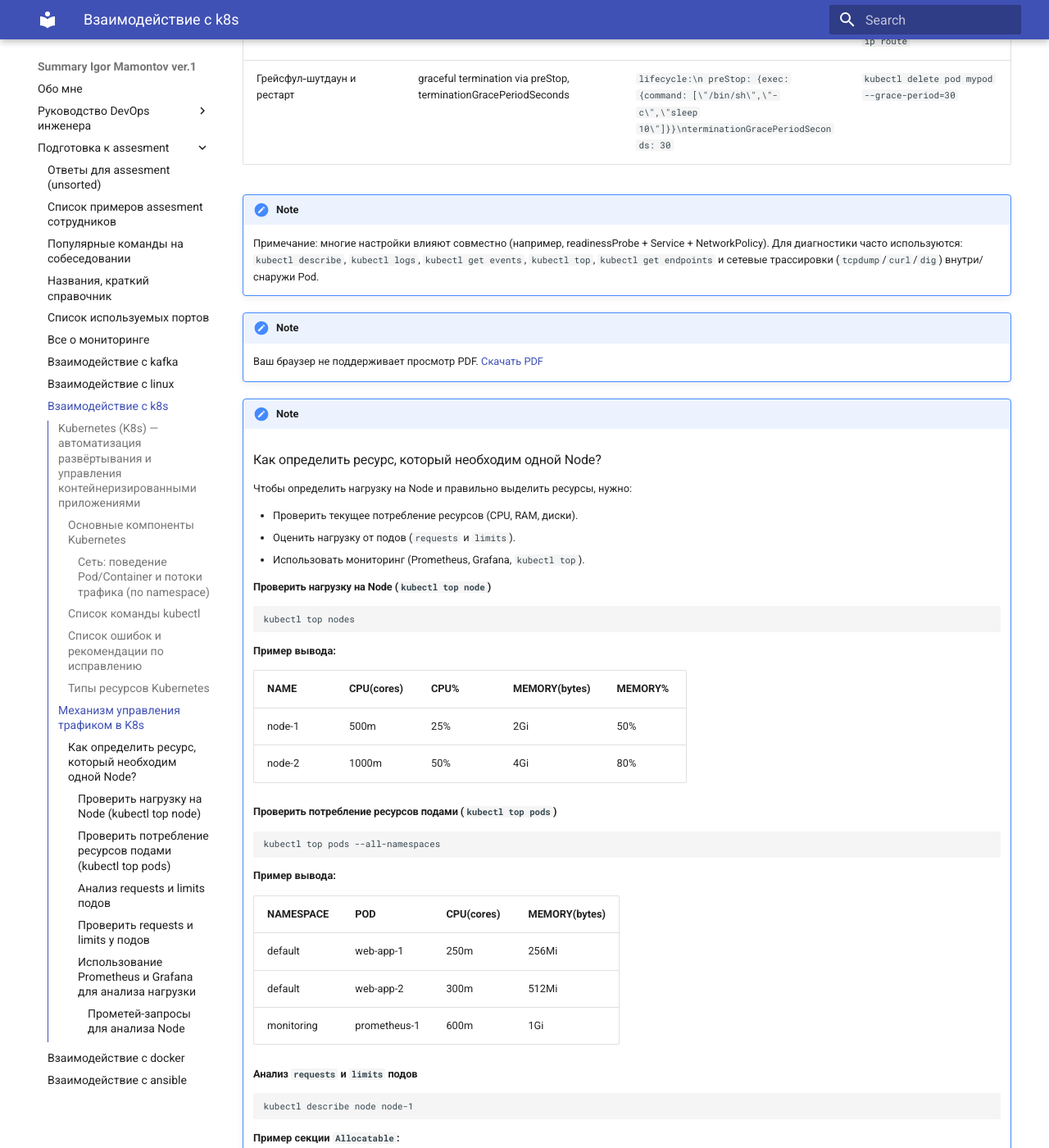
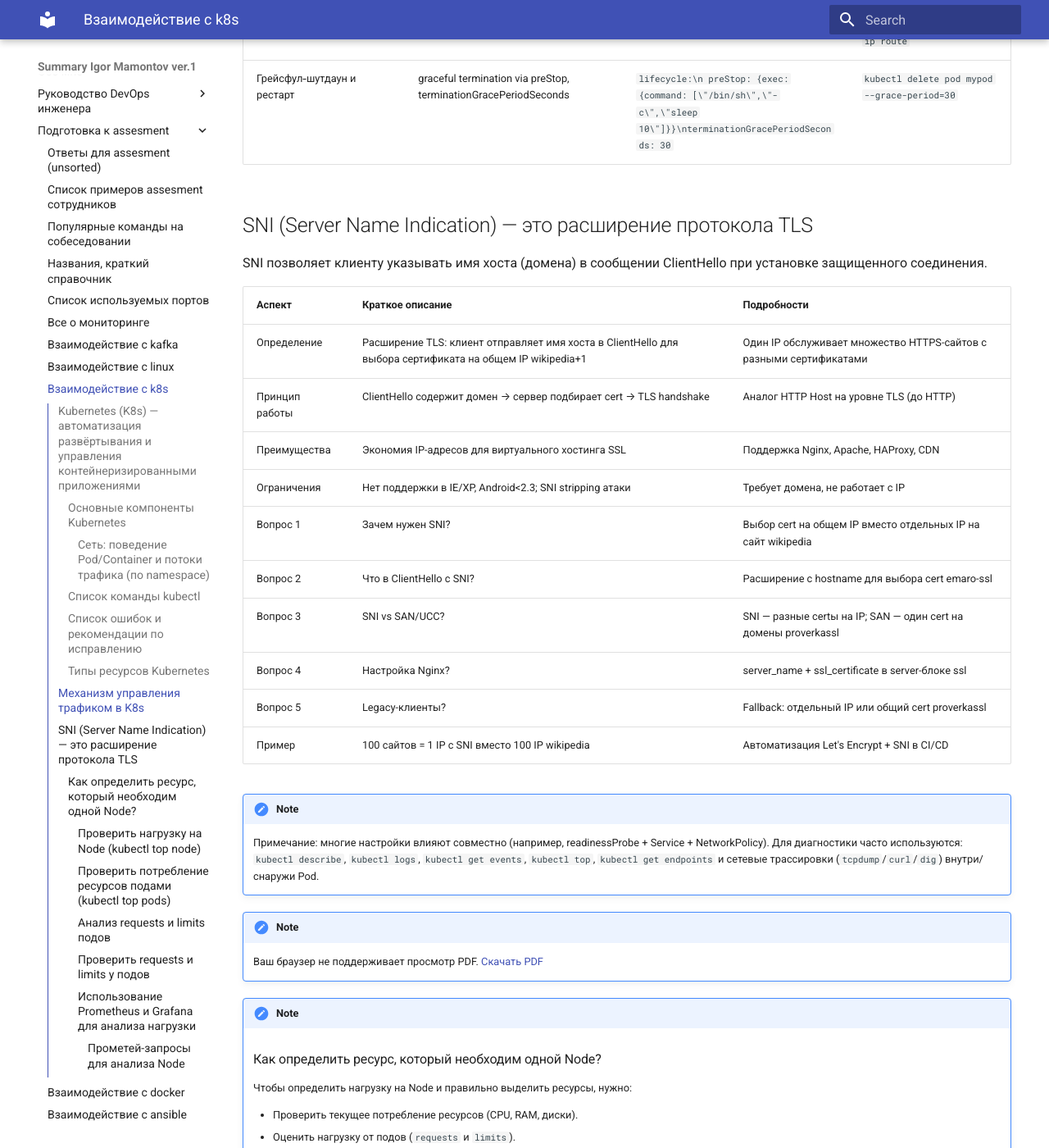
Before and after one commit to Mamontosik/IgorMamontov_Summary, an MkDocs documentation site: the page built from docs/assesment_kubernetes_unswer.md, in a window 1280 px wide and 1400 px high, scrolled down 8133 px. Shown: the whole window at 82% size. Built offline with MkDocs 1.6.1 and Material for MkDocs 9.7.7, drawn with Linux system fonts in a browser that asks for light colours.

Commit message:
Добавление информации про SNI

```diff
--- a/docs/assesment_kubernetes_unswer.md
+++ b/docs/assesment_kubernetes_unswer.md
@@ -124,6 +124,23 @@
 | Высокая производительность сервисов | kube-proxy mode ipvs, CNI tuning (MTU), service endpoints balancing | Включить ipvs: kube-proxy config, настроить CNI MTU | `kubectl get configmap kube-proxy -n kube-system -o yaml`, `ss -tn` / `ip route` |
 | Грейсфул‑шутдаун и рестарт | graceful termination via preStop, terminationGracePeriodSeconds | `lifecycle:\n  preStop: {exec: {command: [\"/bin/sh\",\"-c\",\"sleep 10\"]}}\nterminationGracePeriodSeconds: 30` | `kubectl delete pod mypod --grace-period=30` |
 
+## SNI (Server Name Indication) — это расширение протокола TLS
+
+SNI позволяет клиенту указывать имя хоста (домена) в сообщении ClientHello при установке защищенного соединения.
+
+| Аспект                  | Краткое описание | Подробности |
+| ----------------------- | ---------------- | ----------- |
+| Определение             | Расширение TLS: клиент отправляет имя хоста в ClientHello для выбора сертификата на общем IP wikipedia+1 | Один IP обслуживает множество HTTPS-сайтов с разными сертификатами |
+| Принцип работы          | ClientHello содержит домен → сервер подбирает cert → TLS handshake                                 | Аналог HTTP Host на уровне TLS (до HTTP)                           |
+| Преимущества            | Экономия IP-адресов для виртуального хостинга SSL                                            | Поддержка Nginx, Apache, HAProxy, CDN                              |
+| Ограничения             | Нет поддержки в IE/XP, Android<2.3; SNI stripping атаки                                   | Требует домена, не работает с IP                                   |
+| Вопрос 1 | Зачем нужен SNI?                                                                                         | Выбор cert на общем IP вместо отдельных IP на сайт wikipedia       |
+| Вопрос 2 | Что в ClientHello с SNI?                                                                                 | Расширение с hostname для выбора cert emaro-ssl                    |
+| Вопрос 3 | SNI vs SAN/UCC?                                                                                          | SNI — разные certы на IP; SAN — один cert на домены proverkassl    |
+| Вопрос 4 | Настройка Nginx?                                                                                         | server_name + ssl_certificate в server-блоке ssl                   |
+| Вопрос 5 | Legacy-клиенты?                                                                                          | Fallback: отдельный IP или общий cert proverkassl                  |
+| Пример                  | 100 сайтов = 1 IP с SNI вместо 100 IP wikipedia                                                          | Автоматизация Let's Encrypt + SNI в CI/CD         |
+
 !!! note
     Примечание: многие настройки влияют совместно (например, readinessProbe + Service + NetworkPolicy). Для диагностики часто используются: `kubectl describe`, `kubectl logs`, `kubectl get events`, `kubectl top`, `kubectl get endpoints` и сетевые трассировки (`tcpdump`/`curl`/`dig`) внутри/снаружи Pod.
 
```
